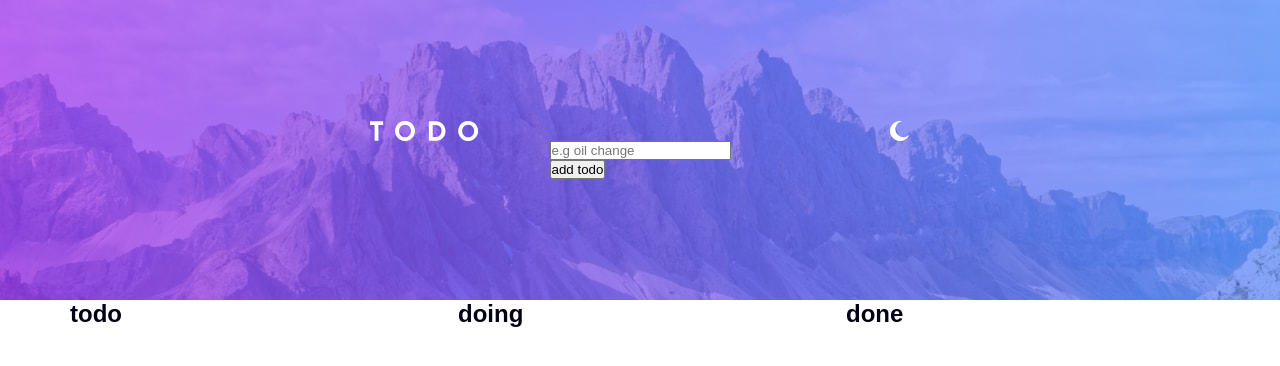
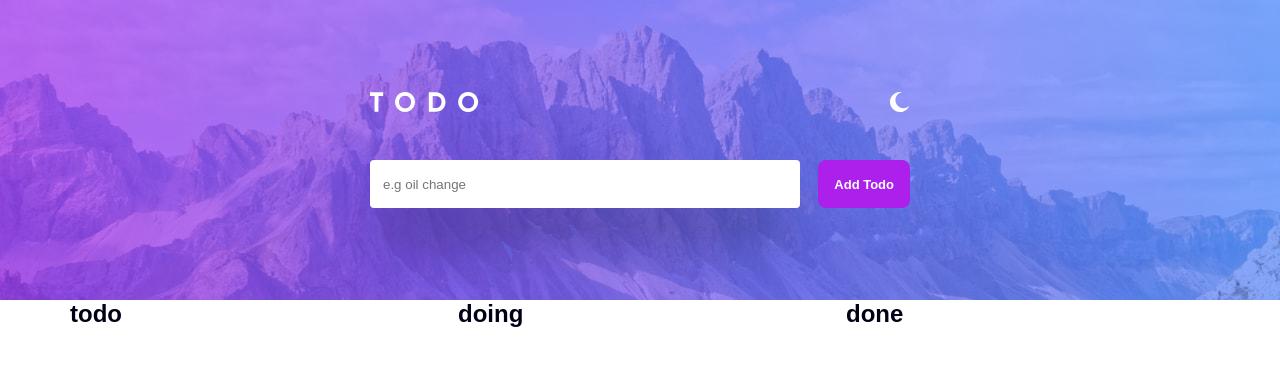
Before and after one commit to ADamian17/adm-todo-app, a React (Vite) app: page / in a window 1280 px wide. Shown: the top 366 px of the page. Built offline with nearby package versions, Linux system fonts and the light colour scheme.

Commit message:
Todo v1 done

```diff
--- a/src/components/MainHeader/MainHeader.module.scss
+++ b/src/components/MainHeader/MainHeader.module.scss
@@ -9,6 +9,8 @@
   background-repeat: no-repeat;
   background-position: center;
   background-size: cover;
+  padding: 0 2.4rem;
+  row-gap: 4.8rem;
 
 .bg {
   display: inline-block;
--- a/src/components/MainHeader/index.tsx
+++ b/src/components/MainHeader/index.tsx
@@ -13,7 +13,10 @@ const MainHeader = () => {
   }
 
   return (
-    <header className={styles.hero} style={{ backgroundImage: `url(images/bg-desktop-${theme}.jpg)` }}>
+    <header
+      className={styles.hero}
+      style={{ backgroundImage: `url(images/bg-desktop-${theme}.jpg)` }}
+    >
 
       <nav className={styles.nav}>
         <svg className={styles.headline}>
--- a/src/components/Todo/Todo.module.scss
+++ b/src/components/Todo/Todo.module.scss
@@ -35,13 +35,13 @@
   }
 
   .title {
-    font-size: 12px;
-    line-height: 12px;
+    font-size: 1.4rem;
+    line-height: 1.4rem;
     letter-spacing: -0.166667px;
 
-    &.isChecked {
+    &.lineThrough {
       text-decoration: line-through;
-      color: var(--default-line-trough);
+      opacity: 0.5;
     }
   }
 }
--- a/src/components/Todo/index.tsx
+++ b/src/components/Todo/index.tsx
@@ -5,6 +5,8 @@ import Fireworks from "react-canvas-confetti/dist/presets/fireworks"
 import { TodoType } from "../../types";
 
 import styles from "./Todo.module.scss";
+
+/* LINK https://github.com/atlassian/react-beautiful-dnd/blob/master/docs/api/draggable.md */
 
 const Todo: React.FC<TodoType & { idx: number }> = ({ id, title, status, idx }) => {
   const isDone = status === "done";
@@ -25,7 +27,7 @@ const Todo: React.FC<TodoType & { idx: number }> = ({ id, title, status, idx })
             <img src="/icons/icon-check.svg" />
           </div>
 
-          <div>{title}</div>
+          <p className={`${styles.title} ${isDone && styles.lineThrough}`}>{title}</p>
         </li>
       )}
     </Draggable>
--- a/src/components/TodoForm/TodoForm.module.scss
+++ b/src/components/TodoForm/TodoForm.module.scss
@@ -1,5 +1,58 @@
-.hero {
-  // background-image: var(--bg-hero);
-  background-color: red;
-  height: 30rem;
+.wrapper {
+  width: 100%;
+  display: flex;
+  max-width: 54rem;
+  height: 4.8rem;
+  gap: 1.8rem;
+
+  .inputWrapper {
+    flex: 1;
+    display: grid;
+    align-items: center;
+
+    .textField {
+      border-radius: 4px;
+      border: 1px solid transparent;
+      height: 100%;
+      padding: 1.2rem;
+      width: 100%;
+      box-shadow: 0 3.5rem 5rem -1.5rem rgba( #000000, 50%);
+
+      &.error {
+       border: 1px solid var(--red);
+      }
+    }
+
+    .textFieldError {
+      color: var(--red);
+      justify-self: end;
+      margin-right: 1.2rem;
+    }
+
+    .textField,
+    .textFieldError {
+      grid-row: 1;
+      grid-column: 1;
+    }
+  }
+
+  .submitBtn {
+    border-radius: 0.8rem;
+    border: none;
+    color: #fff;
+    background-color: #ad1fea;
+    font-size: 1.4rem;
+    font-size: 13px;
+    font-weight: 700;
+    line-height: 19px;
+    overflow: hidden;
+    padding: 1rem 1.6rem;
+    position: relative;
+    text-transform: capitalize;
+    transition: all .2s linear;
+
+    &:hover {
+      background-color: #be4eee;
+    }
+  }
 }
--- a/src/components/TodoForm/index.tsx
+++ b/src/components/TodoForm/index.tsx
@@ -29,17 +29,26 @@ const TodoForm = () => {
   }
 
   return (
-    <form onSubmit={handleSubmit}>
-      <div>
+    <form
+      onSubmit={handleSubmit}
+      className={styles.wrapper}
+    >
+      <div className={styles.inputWrapper}>
         <input
+          className={`${styles.textField} ${inputError && styles.error}`}
           onChange={handleChange}
           placeholder="e.g oil change"
           type="text"
           value={inputVal}
         />
-        {inputError && <p>Field required</p>}
+        {inputError && <p className={styles.textFieldError}>Field required</p>}
       </div>
-      <input type="submit" value="add todo" />
+
+      <input
+        className={styles.submitBtn}
+        type="submit"
+        value="add todo"
+      />
     </form>
   )
 };
--- a/src/styles/global.scss
+++ b/src/styles/global.scss
@@ -47,12 +47,11 @@ html.light {
 }
 
 html.dark {
-  --accent-bg: var(--dark-grey, hsl(235, 12%, 19%));
+  --accent-bg: var(--dark-grey);
   --default-bg: var(--very-dark-grey-dark-bg);
   --logo-headline-txt-color: var(--white);
   --line-accent: var(--lines-dark);
   --text-color: var(--white);
-
   color-scheme: dark;
 }
 
```
